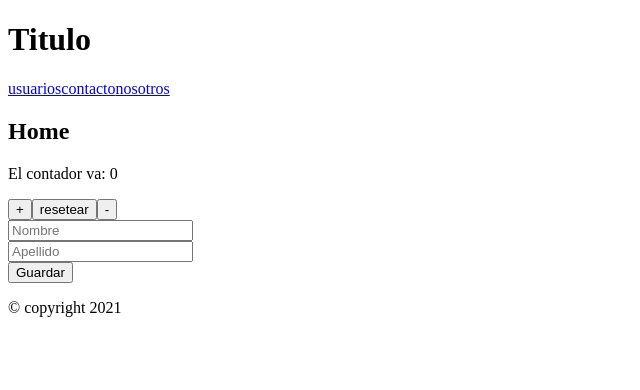
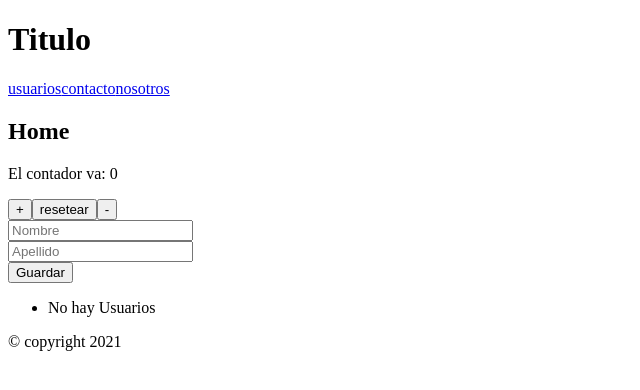
Before and after one commit to Pablo-Echegaray/ReactJS, a React (Create React App) app: page / in a window 1280 px wide. Shown: the top 390 px of the page, without its empty margins (0-640 px from the left). Built offline with nearby package versions, Linux system fonts and the light colour scheme.

Commit message:
Antes de aislar la funcionalidad de Usuarios a ListaUsuarios

```diff
--- a/src/App.js
+++ b/src/App.js
@@ -10,18 +10,60 @@ class App extends React.Component {
     this.state = {
       contador: 0,
       links: ["usuarios", "contacto", "nosotros"],
-      nombre: "",
-      apellido: "",
+      form: {
+        nombre: "",
+        apellido: "",
+      },
       usuarios: [],
     };
     this.aumentarContador = this.aumentarContador.bind(this);
   }
 
-  manejarElSubmit = () => {};
+  borrarUsuario = (i, e) => {
+    console.log(i);
+    let start = this.state.usuarios.slice(0, i); //incluye 0, excluye i
+    let end = this.state.usuarios.slice(i + 1); //saltea el elemento ubicado en i y va hasta el final
+    let nuevos_usuarios = [...start, ...end];
+    this.setState({
+      usuarios: nuevos_usuarios,
+    });
+  };
+  //02 : 20: 00
+  manejarElSubmit = () => {
+    //con este metodo vamos agarrando los valores actuales de form:{} que se van guardando con el onChange, y los usaremos para crear un objeto nuevo en usuarios[] y despues resetear a string vacio las propiedades de form{} porque de lo contrario los inputs permaneceran con la vieja informacion
+    //e.preventDefault() //aqui iria si no usaramos handleSubmit directamente el en componente Usuarios.
+    this.setState({
+      //...mantene usuarios como esta si hubiera algo dentro, y agreagale un objeto que se vea como form{nombre,apellido}
+      // Manera alternativa "mas entendible".->en info.txt
+      usuarios: [...this.state.usuarios, this.state.form],
+      form: {
+        nombre: "",
+        apellido: "",
+      }, //reseteo los valores del form
+    });
+  };
 
-  manejarCambioNombre = () => {};
+  manejarCambioNombre = (e) => {
+    //cada vez que escriban en el input correspondiente se ejecutara esta funcion
+    let nombre = e.target.value;
+    //this.setState({ form: { nombre: nombre } }); //le estariamos diciendo que form este contenida por solo la propiedad nombre y su valor, por lo que apellido se borraria. Es incorrecto.
+    this.setState({
+      form: {
+        ...this.state.form,
+        nombre: nombre,
+      },
+    }); //con el ... le decimos que mantenga todas las propiedades internas de form, y eventualmente nos pise solo nombre.
+  };
 
-  manejarCambioApellido = () => {};
+  manejarCambioApellido = (e) => {
+    let apellido = e.target.value;
+    this.setState({
+      form: {
+        ...this.state.form,
+        apellido: apellido,
+      },
+    });
+  };
 
   //aumentarContador = ()=>{con funcion lambda no necesito bindear el this}
   aumentarContador() {
@@ -44,7 +86,7 @@ class App extends React.Component {
 
   render() {
     //destructuring
-    let { contador, links, nombre, apellido, usuarios } = this.state;
+    let { contador, links, form, usuarios } = this.state;
     return (
       <>
         <Header links={links} />
@@ -55,12 +97,13 @@ class App extends React.Component {
           resetearContador={this.resetearContador}
         />
         <Usuarios
-          nombre={nombre}
-          apellido={apellido}
+          nombre={form.nombre}
+          apellido={form.apellido}
           usuarios={usuarios}
           manejarElSubmit={this.manejarElSubmit}
           manejarCambioNombre={this.manejarCambioNombre}
-          manejarApellido={this.manejarCambioApellido}
+          manejarCambioApellido={this.manejarCambioApellido}
+          borrarUsuario={this.borrarUsuario}
         />
         <Footer />
       </>
--- a/src/Header.js
+++ b/src/Header.js
@@ -5,7 +5,9 @@ const Header = ({ links }) => (
     <h1>Titulo</h1>
     <nav>
       {links.map((link, i) => (
-        <a href={`/${link}`}>{link}</a>
+        <a key={i} href={`/${link}`}>
+          {link}
+        </a>
       ))}
     </nav>
   </header>
--- a/src/Usuarios.js
+++ b/src/Usuarios.js
@@ -7,9 +7,15 @@ const Usuarios = ({
   manejarElSubmit,
   manejarCambioNombre,
   manejarCambioApellido,
-}) => (
+  borrarUsuario,
+}) => {
+  function handleSubmit(e) {
+    e.preventDefault();
+    manejarElSubmit();
+  } //hacer esto es una cuestion mas logica ya que Usuarios se encargaria de aquellos eventos que le competen, sino estariamos pasando el objeto evento y el preventDefault a traves de varias capas. Es mejor que cada componente se encargue de hacer lo que realmente deberia. Sino el obj evento y el preventDefault deberiamos ponerlo en el metodo manejarElSubmit() del componente "raiz" App.
+  return (
     <>
-    <form onSubmit={manejarElSubmit}>
+      <form onSubmit={handleSubmit}>
         <div>
           {/*onChange para ir controlando el cambio de contenido de cada input*/}
           <input
@@ -29,8 +35,21 @@ const Usuarios = ({
         </div>
         <button>Guardar</button>
       </form>
-    <ul></ul>
+      <ul>
+        {usuarios.length ? (
+          usuarios.map((usuario, i) => (
+            <li key={i}>
+              {usuario.nombre} {usuario.apellido}
+              <button>Editar</button>
+              <button onClick={borrarUsuario.bind(null, i)}>Borrar</button>
+            </li>
+          ))
+        ) : (
+          <li>No hay Usuarios</li>
+        )}
+      </ul>
     </>
   );
+};
 
 export default Usuarios;
--- a/src/index.js
+++ b/src/index.js
@@ -3,3 +3,4 @@ import ReactDOM from "react-dom";
 import App from "./App";
 
 ReactDOM.render(<App />, document.getElementById("root"));
+//App al ser el componente "raiz" no se va a desmontar nunca.
```
Also changed, not shown: 1 other file (tests, documents, lock files or other folders). Lines whose indentation alone changed are shown as unchanged.
